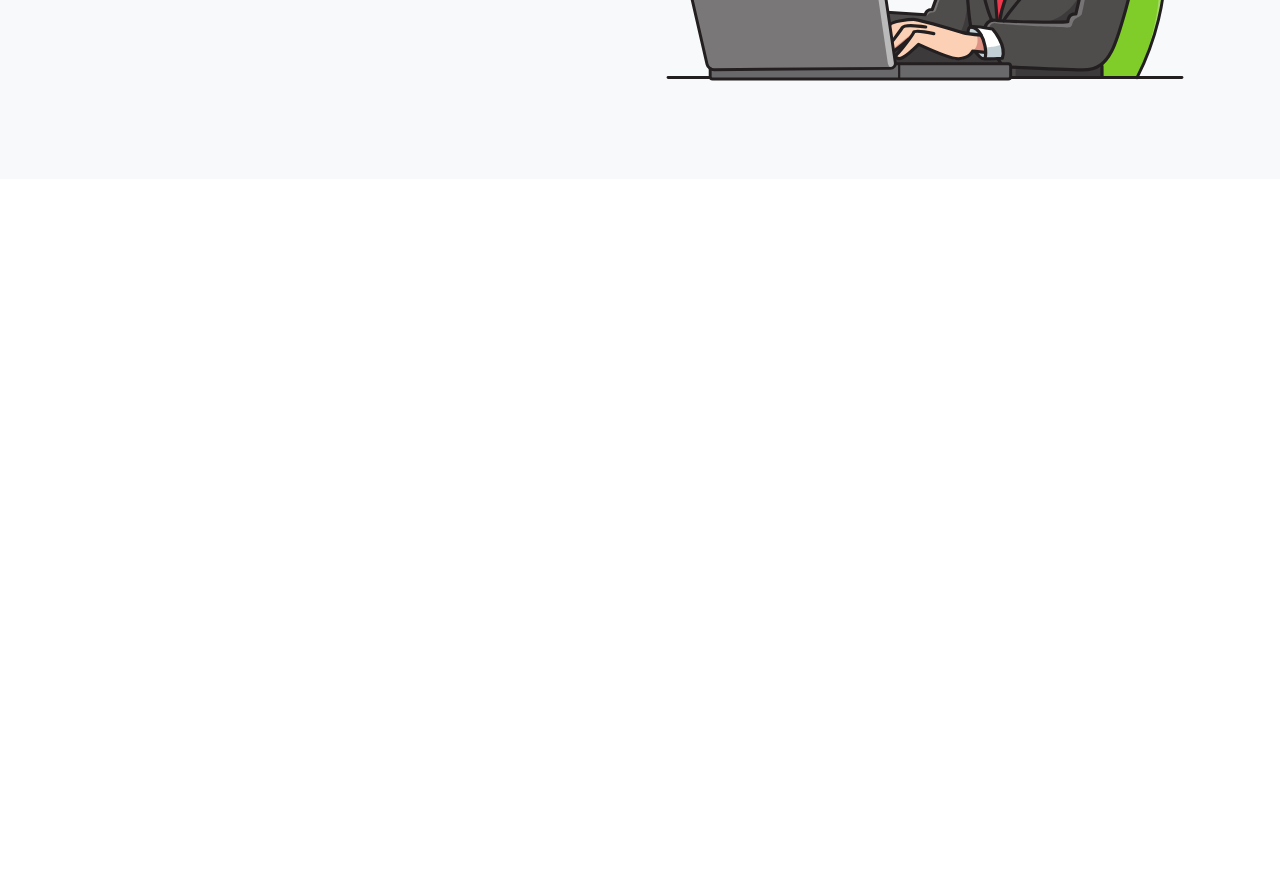
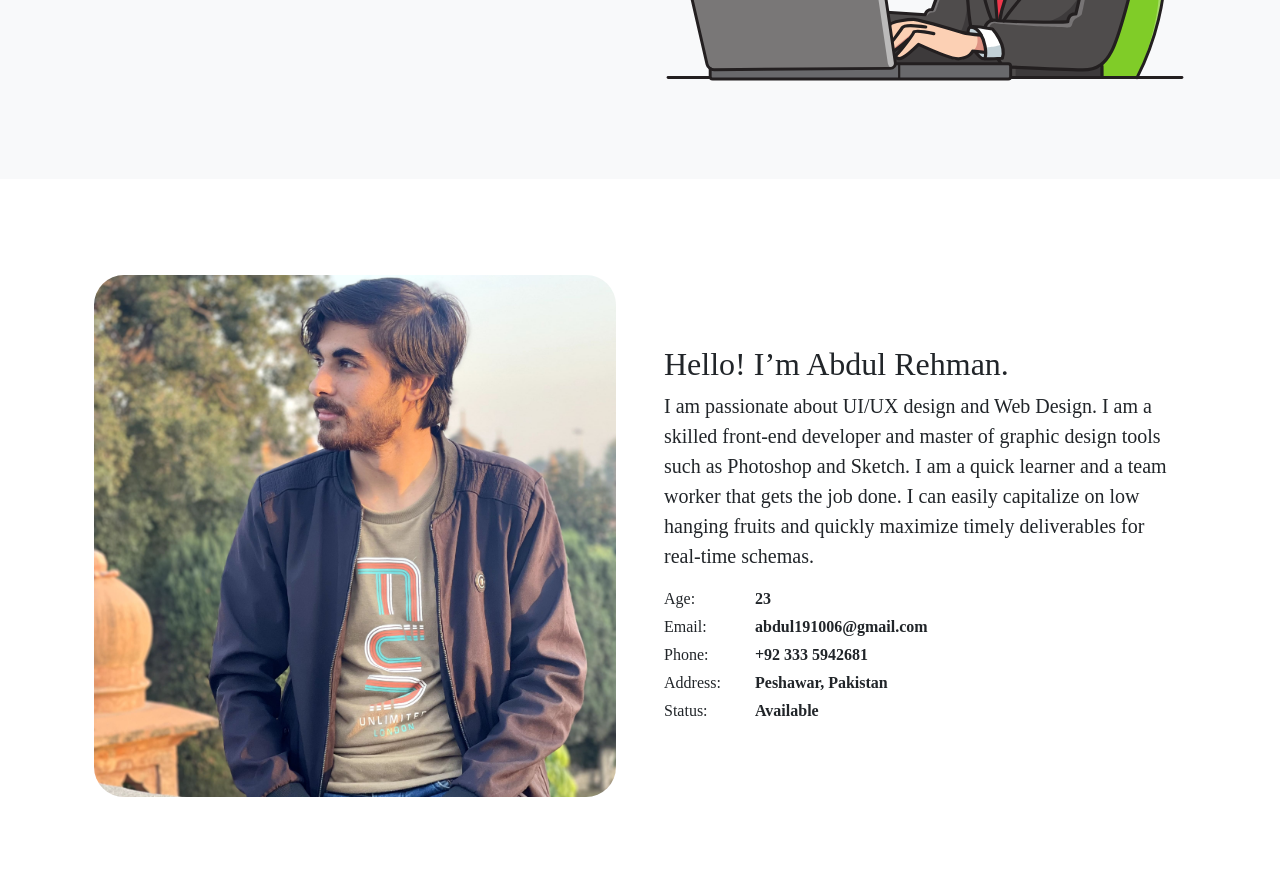
Before and after one commit to abdul191/Portfolio, a plain HTML site: page index.html in a window 1280 px wide. Shown: the part 432-1325 px from the top of the page. Before the commit the page ends 800 px from the top, so only its background shows below. Drawn offline with nearby package versions, Linux system fonts and the light colour scheme.

Commit message:
about section added

```diff
--- a/index.html
+++ b/index.html
@@ -12,14 +12,15 @@
    <!-- Navbar -->
    <nav class="navbar navbar-expand-lg bg-body-tertiary fixed-top">
     <div class="container">
-      <a class="navbar-brand" href="#">Abdul</a>
+      <a class="navbar-brand " style="font-weight: bolder;" href="#">Abdul</a>
+
       <button class="navbar-toggler" type="button" data-bs-toggle="collapse" data-bs-target="#navbarNavDropdown" aria-controls="navbarNavDropdown" aria-expanded="false" aria-label="Toggle navigation">
         <span class="navbar-toggler-icon"></span>
       </button>
       <div class="collapse navbar-collapse" id="navbarNavDropdown">
-        <ul class="navbar-nav ms-auto">
+        <ul class="navbar-nav ms-auto lead">
           <li class="nav-item">
-            <a class="nav-link " aria-current="page" href="#">About</a>
+            <a class="nav-link " aria-current="page" href="#AboutSection">About</a>
           </li>
           <li class="nav-item">
             <a class="nav-link" href="#">Services
@@ -61,8 +62,55 @@
         </div>
 
         <div class="d-grid gap-2 d-md-flex justify-content-md-start">
-          <button type="button" class=" btn buttons btn-lg px-4 mt-4 me-md-2" fdprocessedid="8waa8j">Get In Touch</button>
+          <button type="button" class=" btn buttons btn-lg px-4 mt-4 me-md-2" fdprocessedid="8waa8j">Get In Touch  <img src="./assets/images//arrow-right-short.svg" alt=""></button>
         </div>
+      </div>
+    </div>
+  </div>
+</div>
+<!-- About Section -->
+<div class="container-fluid " id="AboutSection">
+  <div class="container col-xxl-8 px-4 py-5 ">
+    <div class="row flex-lg-row-reverse align-items-center g-5 py-5">
+      <div class="col-lg-6">
+        <h2>Hello! I’m Abdul Rehman.</h2>
+        <p class="lead">I am passionate about UI/UX design and Web Design. I am a skilled front-end developer and master of graphic design tools such as Photoshop and Sketch. I am a quick learner and a team worker that gets the job done. I can easily capitalize on low hanging fruits and quickly maximize timely deliverables for real-time schemas.
+        </p>
+        <div class="row mt-3">
+          <div class="col-sm-2">
+          <div class="pb-1">Age:</div>
+          </div>
+          <div class="col-sm-10">
+          <div class="pb-1 fw-bolder">23</div>
+          </div>
+          <div class="col-sm-2">
+          <div class="pb-1">Email:</div>
+          </div>
+          <div class="col-sm-10">
+          <div class="pb-1 fw-bolder">abdul191006@gmail.com</div>
+          </div>
+          <div class="col-sm-2">
+          <div class="pb-1">Phone:</div>
+          </div>
+          <div class="col-sm-10">
+          <div class="pb-1 fw-bolder">+92 333 5942681</div>
+          </div>
+          <div class="col-sm-2">
+          <div class="pb-1">Address:</div>
+          </div>
+          <div class="col-sm-10">
+          <div class="pb-1 fw-bolder">Peshawar, Pakistan</div>
+          </div>
+          <div class="col-sm-2">
+          <div class="pb-1">Status:</div>
+          </div>
+          <div class="col-sm-10">
+          <div class="pb-1 fw-bolder">Available</div>
+          </div>
+          </div>
+      </div>
+      <div class=" col-lg-6">
+        <img src="./assets/images/IMG_20221112_212842_754.jpg" class="d-block mx-lg-auto img-fluid picture" alt="Bootstrap Themes" width="700" height="600" loading="lazy">
       </div>
     </div>
   </div>
--- a/style.css
+++ b/style.css
@@ -1,3 +1,6 @@
+*{
+    font-family: "Merriweather", serif ;
+}
 .buttons{
     background-color: #f6e05e !important;
     transition: transform 0.18s ease-in-out, background-color 0.18s ease-in-out !important;
@@ -11,5 +14,7 @@
     !important;
     border: none !important;
     transform: scale(1.1);
-
 }
+.picture{
+    border-radius: 30px !important;
+}
```
Also changed, not shown: assets/images/IMG_20221112_212842_754.jpg (added), assets/images/arrow-right-short.svg (added).
